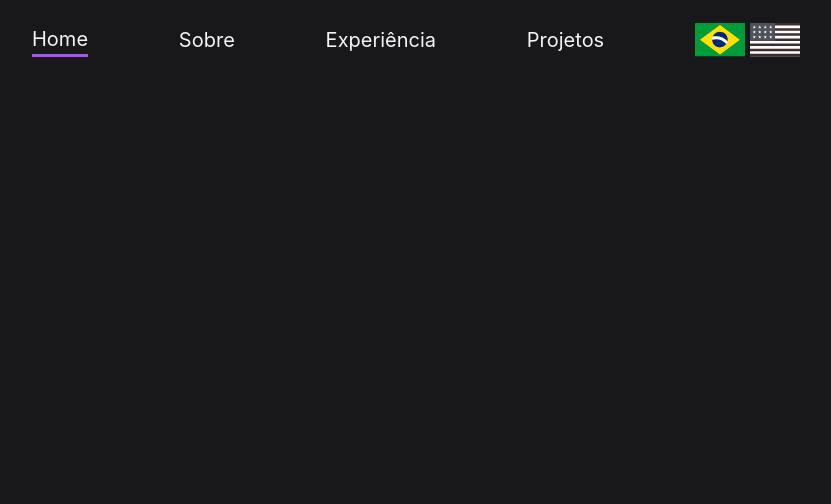
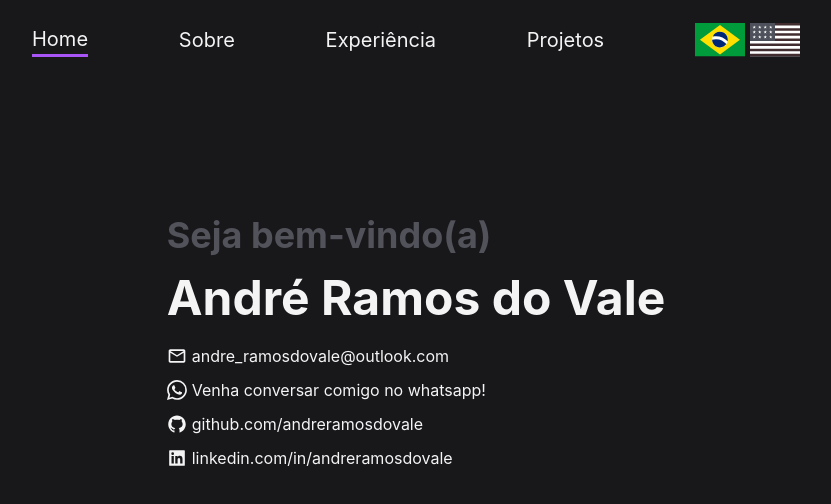
Before and after one commit to andreramosdovale/portifolio, a Next.js app: page / in a window 1280 px wide. Shown: the top 504 px of the page, without its empty margins (224-1055 px from the left). Built offline with nearby package versions, Linux system fonts and the light colour scheme.

Commit message:
feat: refract context language usage

```diff
--- a/package.json
+++ b/package.json
@@ -23,6 +23,7 @@
     "next": "13.1.6",
     "react": "18.2.0",
     "react-dom": "18.2.0",
+    "react-icons": "^4.7.1",
     "typescript": "4.9.5"
   }
 }
--- a/src/content/Home.data.ts
+++ b/src/content/Home.data.ts
@@ -3,9 +3,13 @@ import { IContentHome } from "@/types/IContentHome";
 export const ptBr: IContentHome = {
   title: "Home",
   path: "Home",
+  welcome: "Seja bem-vindo(a)",
+  contactWpp: "Venha conversar comigo no whatsapp!",
 };
 
 export const en: IContentHome = {
   title: "Home",
   path: "Home",
+  welcome: "Welcome",
+  contactWpp: "Come chat with me on whatsapp!",
 };
--- a/src/pages/index.tsx
+++ b/src/pages/index.tsx
@@ -1,16 +1,16 @@
 import Head from "next/head";
 import Header from "@/components/Header";
-import { useEffect, useState } from "react";
-import { IContentHome } from "@/types/IContentHome";
 import { ptBr, en } from "@/content/Home.data";
 import { IDefaultProps } from "@/types/IDefaultProps";
+import { Box, Center, Flex, Text } from "@chakra-ui/react";
+import { defaultColors } from "@/styles/theme";
+import { MdOutlineMailOutline } from "react-icons/md/";
+import { BsWhatsapp } from "react-icons/bs/";
+import { AiFillGithub, AiFillLinkedin } from "react-icons/ai/";
+import Link from "next/link";
 
 export default function Home({ ...props }: IDefaultProps) {
-  const [content, setContent] = useState<IContentHome>(ptBr);
-
-  useEffect(() => {
-    setContent(props.lang === "ptBr" ? ptBr : en);
-  }, [props.lang]);
+  const content = props.lang === "ptBr" ? ptBr : en;
 
   return (
     <>
@@ -23,6 +23,163 @@ export default function Home({ ...props }: IDefaultProps) {
       <main>
         <Header path={content.path} />
       </main>
+      <Box
+        margin={{
+          "4xl": "10% 35%",
+          "3xl": "10% 25%",
+          "2xl": "10% 20%",
+          xl: "10% 20%",
+          md: "10% 20%",
+          sm: "10% 15%",
+          xs: "10% 10%",
+          xxs: "10% 5%",
+        }}
+      >
+        <Center>
+          <Flex justifyContent="flex-start" direction="column">
+            <Text
+              fontSize={{
+                "2xl": "4xl",
+                xl: "4xl",
+                md: "3xl",
+                sm: "2xl",
+                xs: "2xl",
+                xxs: "xl",
+              }}
+              color={defaultColors.fontColorSecondary}
+              fontWeight="bold"
+            >
+              {content.welcome}
+            </Text>
+            <Text
+              fontSize={{
+                "2xl": "5xl",
+                xl: "5xl",
+                md: "4xl",
+                sm: "3xl",
+                xs: "3xl",
+                xxs: "2xl",
+              }}
+              color={defaultColors.fontColorPrimary}
+              fontWeight="bold"
+              marginBottom="2%"
+            >
+              André Ramos do Vale
+            </Text>
+            <Text
+              fontSize={{
+                "2xl": "lg",
+                xl: "md",
+                md: "xs",
+                sm: "xs",
+                xs: "xs",
+                xxs: "xs",
+              }}
+              cursor="pointer"
+              color={defaultColors.fontColorPrimary}
+              _hover={{
+                color: defaultColors.primaryColor,
+              }}
+              display="flex"
+              alignItems="center"
+              marginBottom="2%"
+            >
+              <MdOutlineMailOutline size="20px" />
+              <span
+                style={{
+                  marginLeft: "1%",
+                }}
+              >
+                andre_ramosdovale@outlook.com
+              </span>
+            </Text>
+            <Text
+              fontSize={{
+                "2xl": "lg",
+                xl: "md",
+                md: "xs",
+                sm: "xs",
+                xs: "xs",
+                xxs: "xs",
+              }}
+              cursor="pointer"
+              color={defaultColors.fontColorPrimary}
+              _hover={{
+                color: defaultColors.primaryColor,
+              }}
+              display="flex"
+              alignItems="center"
+              marginBottom="2%"
+            >
+              <BsWhatsapp size="20px" />
+              <span
+                style={{
+                  marginLeft: "1%",
+                }}
+              >
+                {content.contactWpp}
+              </span>
+            </Text>
+            <Link href="https://github.com/andreramosdovale">
+              <Text
+                fontSize={{
+                  "2xl": "lg",
+                  xl: "md",
+                  md: "xs",
+                  sm: "xs",
+                  xs: "xs",
+                  xxs: "xs",
+                }}
+                cursor="pointer"
+                color={defaultColors.fontColorPrimary}
+                _hover={{
+                  color: defaultColors.primaryColor,
+                }}
+                display="flex"
+                alignItems="center"
+                marginBottom="2%"
+              >
+                <AiFillGithub size="20px" />
+                <span
+                  style={{
+                    marginLeft: "1%",
+                  }}
+                >
+                  github.com/andreramosdovale
+                </span>
+              </Text>
+            </Link>
+            <Link href="https://www.linkedin.com/in/andreramosdovale/">
+              <Text
+                fontSize={{
+                  "2xl": "lg",
+                  xl: "md",
+                  md: "xs",
+                  sm: "xs",
+                  xs: "xs",
+                  xxs: "xs",
+                }}
+                cursor="pointer"
+                color={defaultColors.fontColorPrimary}
+                _hover={{
+                  color: defaultColors.primaryColor,
+                }}
+                display="flex"
+                alignItems="center"
+              >
+                <AiFillLinkedin size="20px" />
+                <span
+                  style={{
+                    marginLeft: "1%",
+                  }}
+                >
+                  linkedin.com/in/andreramosdovale
+                </span>
+              </Text>
+            </Link>
+          </Flex>
+        </Center>
+      </Box>
     </>
   );
 }
--- a/src/styles/theme.ts
+++ b/src/styles/theme.ts
@@ -2,6 +2,7 @@ import { extendTheme } from "@chakra-ui/react";
 
 const colors = {
   fontColorPrimary: "#F4F4F5",
+  fontColorSecondary: "#52525B",
   primaryColor: "#A855F7",
   secondaryColor: "#603689",
   primaryGrayColor: "#18181B",
--- a/src/types/IContentHome.ts
+++ b/src/types/IContentHome.ts
@@ -1,4 +1,6 @@
 export interface IContentHome {
   title: string;
   path: string;
+  welcome: string;
+  contactWpp: string;
 }
```
Also changed, not shown: src/pages/about.tsx (+1 -7 lines), src/pages/experience.tsx (+1 -7 lines), src/pages/projects.tsx (+1 -7 lines), 1 other file (tests, documents, lock files or other folders).
